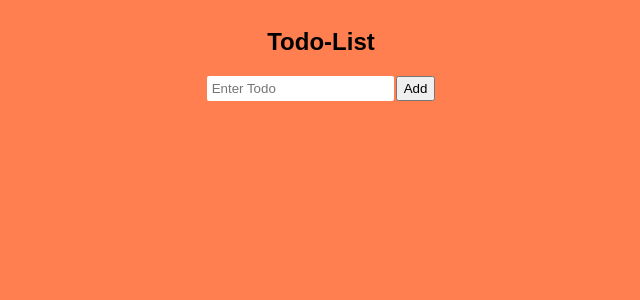
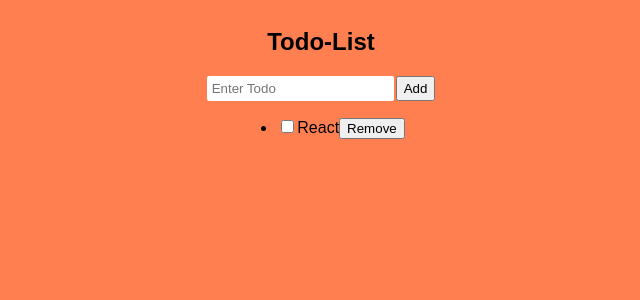
Before and after one commit to abhishekkushwahaa/Machine-Coding-Interview, a React (Vite) app in the folder react/todo-list/: page / in a window 1280 px wide. Shown: the top 300 px of the page, without its empty margins (319-959 px from the left). Built offline with nearby package versions, Linux system fonts and the light colour scheme.

Commit message:
todo-list

```diff
--- a/react/todo-list/src/App.jsx
+++ b/react/todo-list/src/App.jsx
@@ -2,6 +2,13 @@ import { useState } from "react"
 
 function App() {
   const [input, setInput] = useState("")
+  const [todoList, setTodoList] = useState([
+    {
+      id: 1,
+      text: "React",
+      completed: true
+    }
+  ])
   return (
     <>
       <div className="todo-container">
@@ -12,6 +19,15 @@ function App() {
           value={input} onChange={(e) => setInput(e.target.value)} />
         <button>Add</button>
       </div>
+      <div className="todo-container">
+        <ul>
+          {todoList.map(t => <li>
+            <input type="checkbox" />
+            <span>{t.text}</span>
+            <button>Remove</button>
+          </li>)}
+        </ul>
+      </div>
     </>
   )
 }
```
